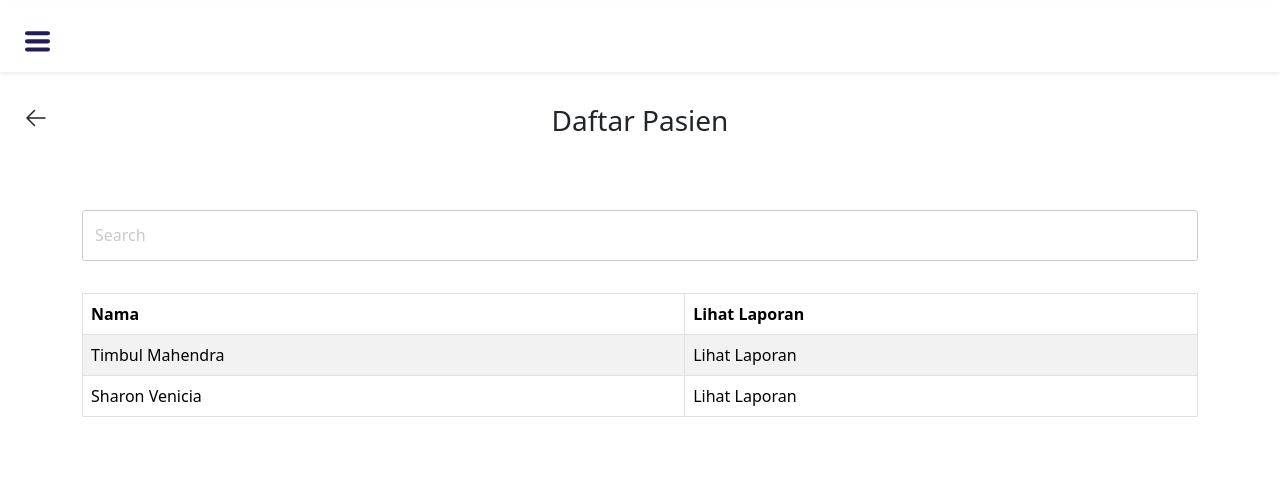
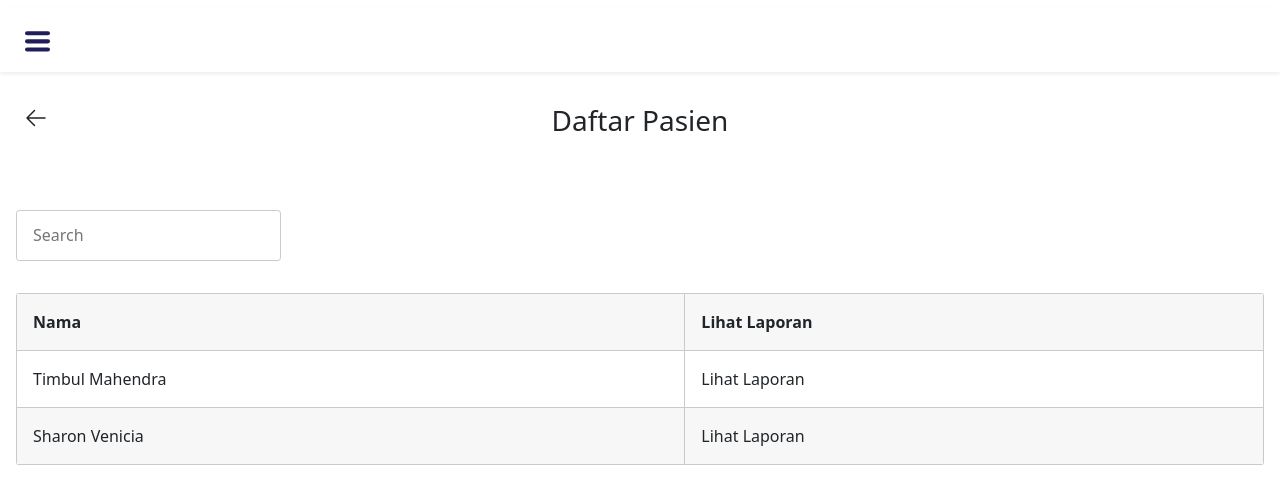
Before and after one commit to laoderidho/skripsi_frontend, a React (Create React App) app in the folder cusr-unai/: page /daftarpasien in a window 1280 px wide. Shown: the top 504 px of the page. Built offline with nearby package versions, Linux system fonts and the light colour scheme.

Commit message:
daftar pasien terbaru

```diff
--- a/cusr-unai/src/components/menu/DaftarPasien.jsx
+++ b/cusr-unai/src/components/menu/DaftarPasien.jsx
@@ -1,6 +1,7 @@
 import React from 'react'
 import Sidebar from './Sidebar';
-import {Form, Button, Table} from 'react-bootstrap'
+// import {Form, Table} from 'react-bootstrap'
+
 
 
 export default function DaftarPasien() {
@@ -27,11 +28,17 @@ export default function DaftarPasien() {
 
             {/* Search */}
 
-            <Form className="container">
-                <Form.Control id="tableSearch" type="text" placeholder="Search">
-                </Form.Control>
+            <div class="autocomplete">
+                <input class="search-input" type="text" placeholder="Search"/>
+                <ul class="suggestions">
 
-                <Table className="table table-bordered table-striped custom-table" id="tableLayout">
+                </ul>
+
+
+            </div>
+
+            <div class="table-container">
+                <table class="custom-table">
                     <thead>
                         <tr>
                             <th>Nama</th>
@@ -52,10 +59,10 @@ export default function DaftarPasien() {
                             </td>
                         </tr>
                     </tbody>
-                </Table>
-            </Form>
+                </table>
+            </div>
+        </div>
 
-        </div>
     </div>
   )
 }
--- a/cusr-unai/src/style/index.css
+++ b/cusr-unai/src/style/index.css
@@ -87,15 +87,64 @@
 
 }
 
-#tableSearch {
-    border-color: #cacaca;
+.search-container {
+    display: flex;
+    align-items: center;
+}
+
+.search-input {
+    border: 1px solid #cacaca;
+    border-radius: 0.2rem;
+    height: 3.2rem;
+    flex-grow: 1;
+    width: auto;
+    padding: 1rem;
     margin-top: 4rem;
 }
 
-#tableLayout {
+.table-container {
+    max-width: 100%;
+    overflow-x: auto;
     margin-top: 2rem;
+    border-radius: 0.2rem;
+
 }
 
-.table-bordered {
-    border-radius: 1rem;
+
+.custom-table {
+    width: 100%;
+    border-collapse: collapse;
+    border: 1px solid #cacaca;
+    border-radius: 0.2rem;
+    padding-left: 1rem;
+    padding-right: 1rem;
 }
+
+.custom-table th {
+    background-color: #f7f7f7;
+    border: 1px solid #cacaca;
+    padding: 1rem;
+
+}
+
+.custom-table td {
+    border: 1px solid #cacaca;
+    padding: 1rem;
+}
+
+.custom-table tbody tr:nth-child(even) {
+    background-color: #f7f7f7;
+}
+/* Buat Mobile */
+@media (max-width: 600px) {
+    .custom-table th:nth-child(1),
+    .custom-table td:nth-child(1) {
+        width: auto;
+    }
+
+    .custom-table th:nth-child(2),
+    .custom-table td:nth-child(2) {
+        width: auto;
+    }
+
+}
```
